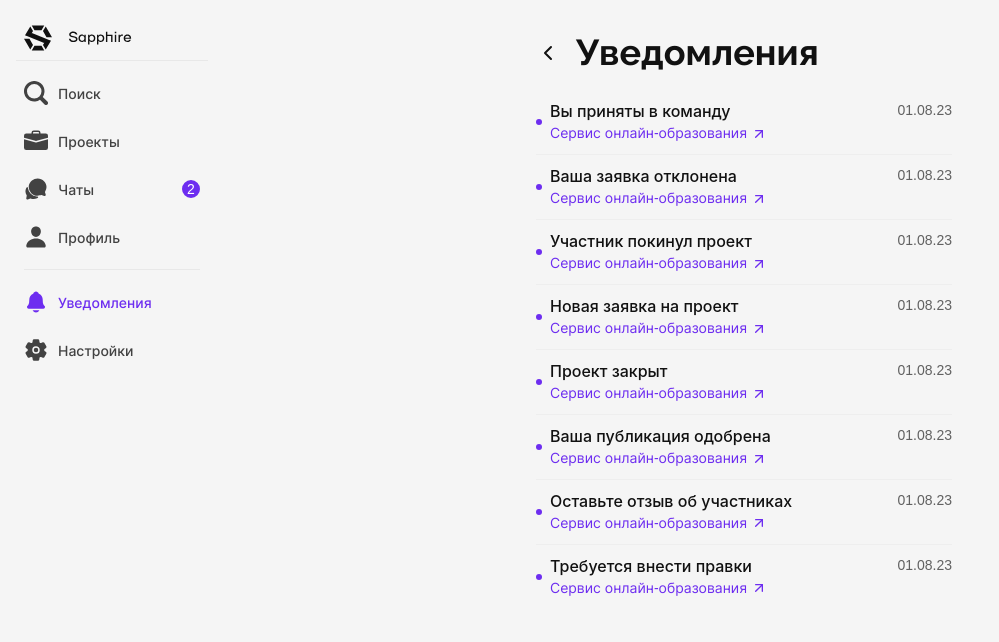
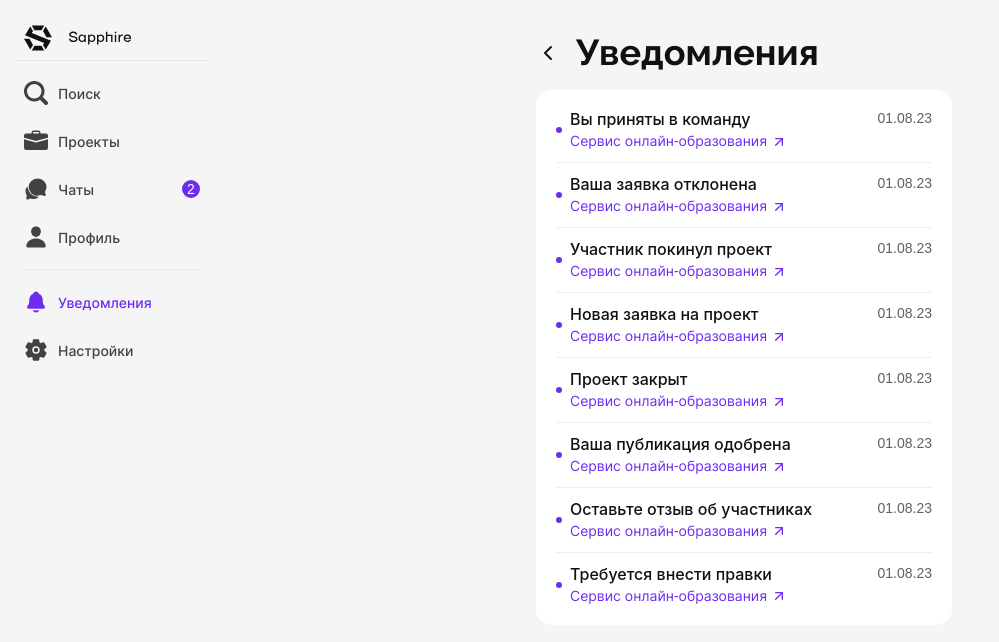
Before and after one commit to habralab/sapphire-team-front, a React (Vite) app: page /notifications in a window 1280 px wide. Shown: the top 642 px of the page, without its empty margins (0-999 px from the left). Built offline with nearby package versions, Linux system fonts and the light colour scheme.

Commit message:
fix: фон для уведомлений

```diff
--- a/src/widgets/notification-list/NotificationList.tsx
+++ b/src/widgets/notification-list/NotificationList.tsx
@@ -15,7 +15,7 @@ export function NotificationList() {
   ];
 
   return (
-    <Stack spacing={0}>
+    <Stack spacing={0} bg="white" px={5} py={2} borderRadius="2xl">
       {notifications.map((notification, i) => (
         <NotificationItem
           key={i}
```
